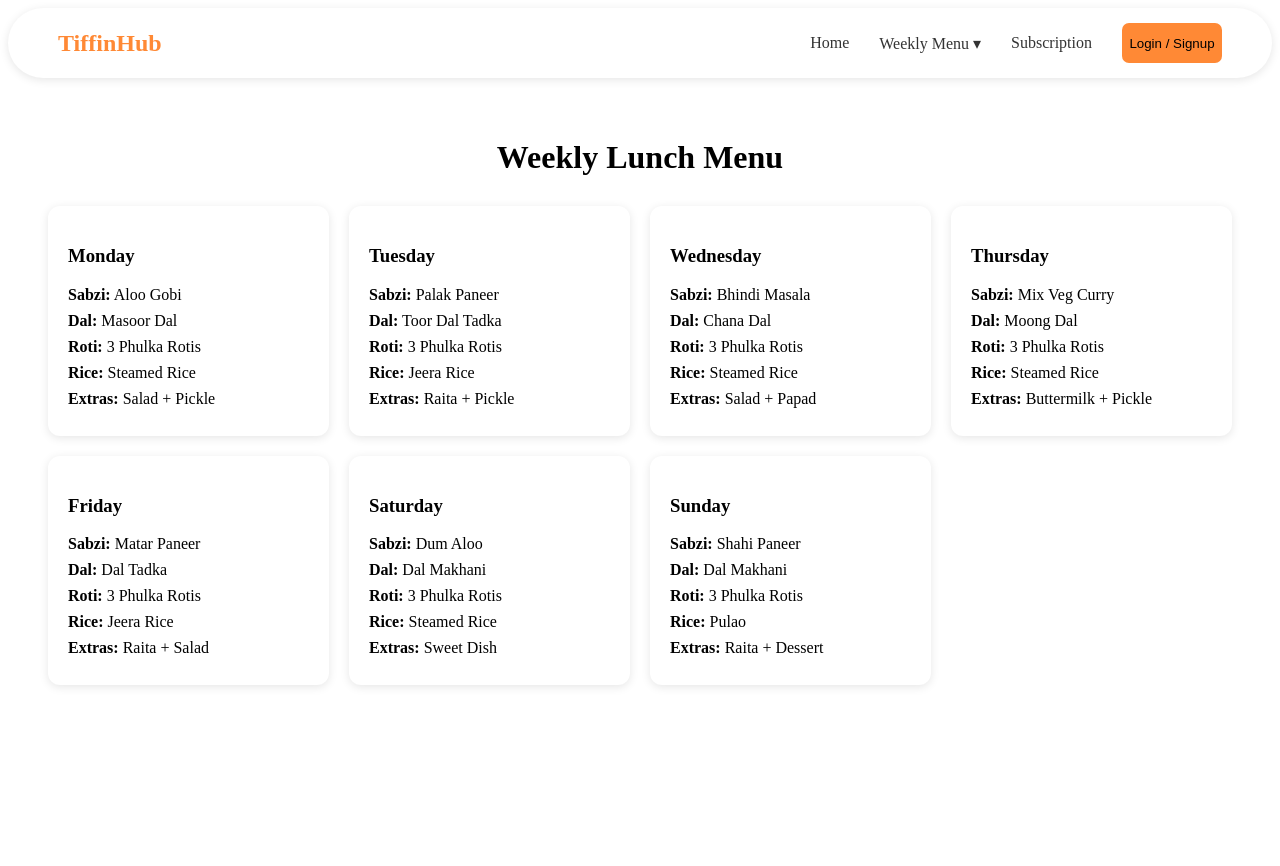
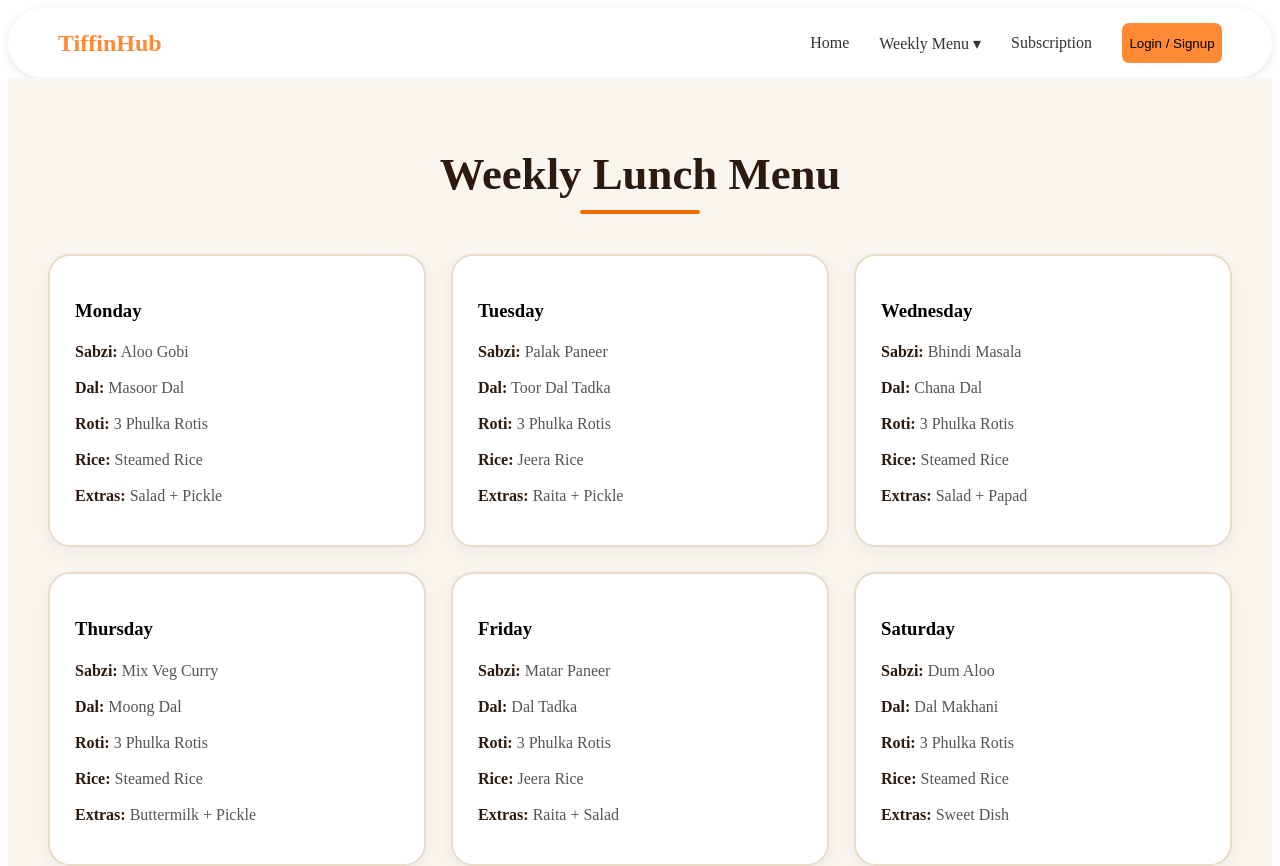
Before and after one commit to manya0210/Tiffin-Management-Project, a React (Vite) app in the folder client/: page /menu/lunch in a window 1280 px wide. Shown: the top 866 px of the page. Before the commit the page ends 800 px from the top, so only its background shows below. Built offline with nearby package versions, Linux system fonts and the light colour scheme.

Commit message:
Added styling in Weekly Menu Pages

```diff
--- a/client/src/components/MenuCard.css
+++ b/client/src/components/MenuCard.css
@@ -1,15 +1,33 @@
 .menu-card {
-  background-color: white;
-  border-radius: 12px;
-  padding: 20px;
-  box-shadow: 0px 2px 10px rgba(0,0,0,0.1);
+  background: white;
+  border-radius: 22px;
+  padding: 25px;
+  border: 2px solid #eadbc8;
+
+  transition: all 0.3s ease;
+  box-shadow: 0 6px 18px rgba(0,0,0,0.05);
+}
+
+.menu-card:hover {
+  transform: translateY(-6px);
+
+  box-shadow: 0 12px 24px rgba(0,0,0,0.08);
 }
 
 .menu-card h2 {
-  color: #e67e22;
-  margin-bottom: 15px;
+  text-align: center;
+  color: #ef6c00;
+  margin-bottom: 20px;
+  font-size: 1.6rem;
 }
 
 .menu-card p {
-  margin: 8px 0;
+  margin: 12px 0;
+  color: #555;
+  font-size: 1rem;
+  line-height: 1.5;
 }
+
+.menu-card strong {
+  color: #2c1a0e;
+}
--- a/client/src/pages/WeeklyMenu/MenuPage.css
+++ b/client/src/pages/WeeklyMenu/MenuPage.css
@@ -1,14 +1,31 @@
 .menu-page {
+  min-height: 100vh;
+  background: #faf6ef;
   padding: 40px;
 }
 
 .menu-page h1 {
   text-align: center;
-  margin-bottom: 30px;
+  color: #2c1a0e;
+  font-size: 2.8rem;
+  margin-bottom: 40px;
+  position: relative;
+}
+
+.menu-page h1::after {
+  content: "";
+  display: block;
+  width: 120px;
+  height: 4px;
+  background: #ef6c00;
+  margin: 10px auto;
+  border-radius: 10px;
 }
 
 .menu-grid {
   display: grid;
   grid-template-columns: repeat(auto-fit, minmax(280px, 1fr));
-  gap: 20px;
+  gap: 25px;
+  max-width: 1400px;
+  margin: auto;
 }
```
